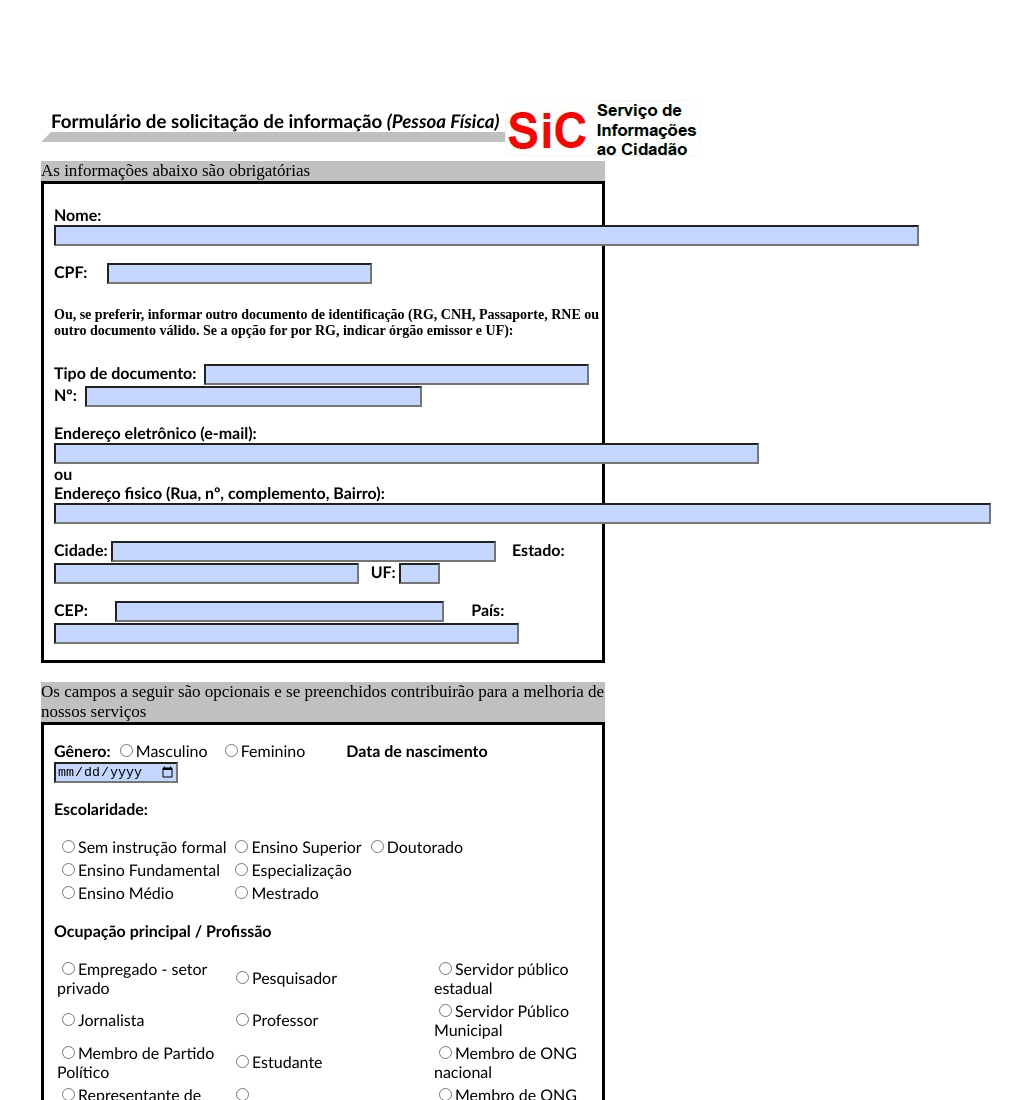
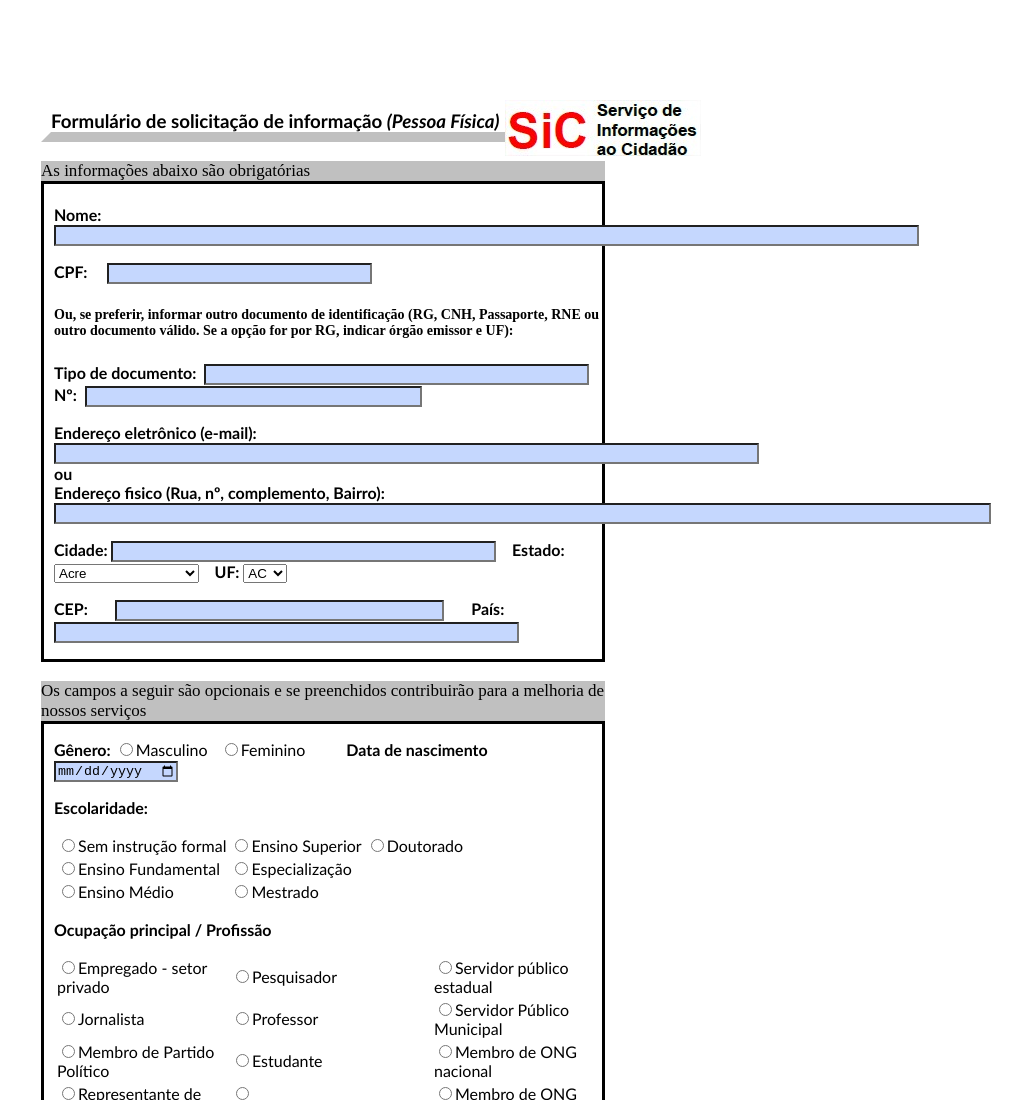
Before and after one commit to MoniqueFerreira/formulario, a plain HTML site: page index.html in a window 1280 px wide. Shown: the top 1100 px of the page, without its empty margins (267-1280 px from the left). Drawn offline with nearby package versions, Linux system fonts and the light colour scheme.

Commit message:
finalizado

```diff
--- a/index.html
+++ b/index.html
@@ -27,7 +27,66 @@
 		<p>Endereço eletrônico (e-mail): <input type="email" name="Endereço eletrônico (e-mail)" value="" size="85px" required pattern="[a-z0-9._%+-]+@[a-z0-9.-]+\.[a-z]{2,4}$"><br>
 		ou<br>
 		Endereço fisico (Rua, nº, complemento, Bairro): <br><input type="text" name="Endereço fisico (Rua, nº, complemento, Bairro)" value="" size="114px">
-		<p>Cidade: <input type="text" name="Cidade" value="" size="45px"> &nbsp;&nbsp;&nbsp;Estado: <input type="text" size="35px">&nbsp;&nbsp;&nbsp;UF: <input type="text" name="UF" value="" size="2px">
+		<p>Cidade: <input type="text" name="Cidade" value="" size="45px"> &nbsp;&nbsp;&nbsp;Estado:
+			<select name="Estado">
+			<option>Acre</option>
+			<option>Alagoas</option>
+			<option>Amapá</option>
+			<option>Amazonas</option>
+			<option>Bahia</option>
+			<option>Ceará</option>
+			<option>Distrito Federal</option>
+			<option>Espírito Santo</option>
+			<option>Goiás</option>
+			<option>Maranhão</option>
+			<option>Mato Grosso</option>
+			<option>Mato Grosso do Sul</option>
+			<option>Minas Gerais</option>
+			<option>Pará</option>
+			<option>Paraíba</option>
+			<option>Paraná</option>
+			<option>Pernambuco</option>
+			<option>Piauí</option>
+			<option>Rio de Janeiro</option>
+			<option>Rio Grande do Norte</option>
+			<option>Rio Grande do Sul</option>
+			<option>Rôndonia</option>
+			<option>Roraima</option>
+			<option>Santa Catarina</option>
+			<option>São Paulo</option>
+			<option>Sergipe</option>
+			<option>Tocantins</option>
+			</select>
+			&nbsp;&nbsp;&nbsp;UF:
+			<select name="UF">
+			<option>AC</option>
+			<option>AL</option>
+			<option>AP</option>
+			<option>AM</option>
+			<option>BA</option>
+			<option>CE</option>
+			<option>DF</option>
+			<option>ES</option>
+			<option>GO</option>
+			<option>MA</option>
+			<option>MT</option>
+			<option>MS</option>
+			<option>MG</option>
+			<option>PA</option>
+			<option>PB</option>
+			<option>PR</option>
+			<option>PE</option>
+			<option>PI</option>
+			<option>RJ</option>
+			<option>RN</option>
+			<option>RS</option>
+			<option>RO</option>
+			<option>RR</option>
+			<option>SC</option>
+			<option>SP</option>
+			<option>SE</option>
+			<option>TO</option>
+			</select>
 		<p>CEP:&nbsp;&nbsp;&nbsp;&nbsp;&nbsp;&nbsp;&nbsp;<input type="text" name="CEP" class="CEP" value="" size="38px" required> &nbsp;&nbsp;&nbsp;&nbsp;&nbsp;&nbsp;País: <input type="text" name="País" value="" size="55px"><br></h4>
 	</table>
 	</div>
```
